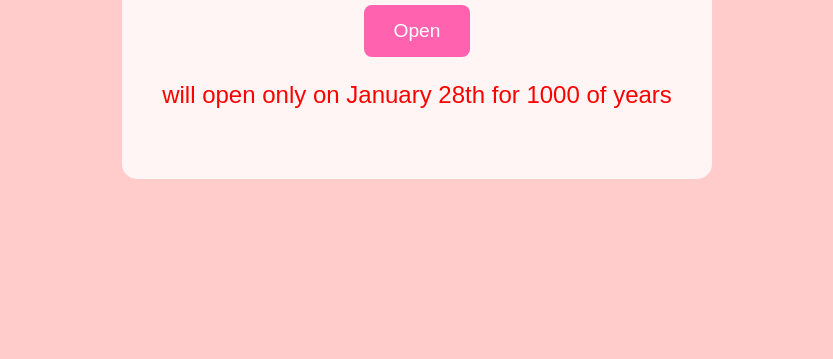
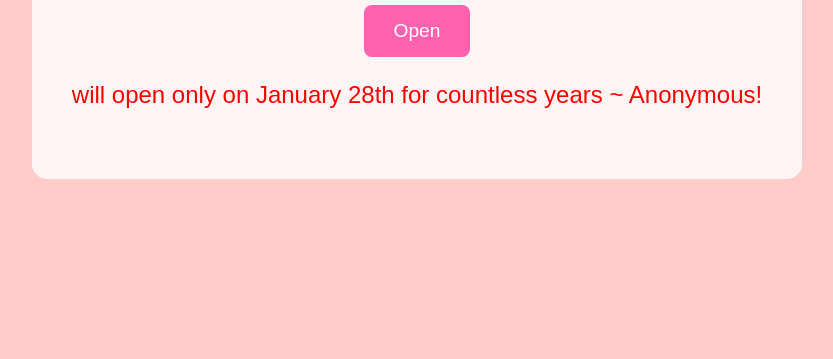
Before and after one commit to asiskumr/SecretHorizon, a plain HTML site: page index.html in a window 1280 px wide. Shown: the part 441-800 px from the top of the page, without its empty margins (223-1056 px from the left). Drawn offline with nearby package versions, Linux system fonts and the light colour scheme.

Commit message:
Update index.html

```diff
--- a/index.html
+++ b/index.html
@@ -16,7 +16,7 @@
         <div id="countdown-timer"></div>
 
         <button id="enter-button" onclick="openPage()" disabled>Open</button>
-        <p id="warning-message" style="color: red; display: none;">will open only on January 28th for 1000 of years</p>
+        <p id="warning-message" style="color: red; display: none;">will open only on January 28th for countless years ~ Anonymous!</p>
     </div>
 
 
```
